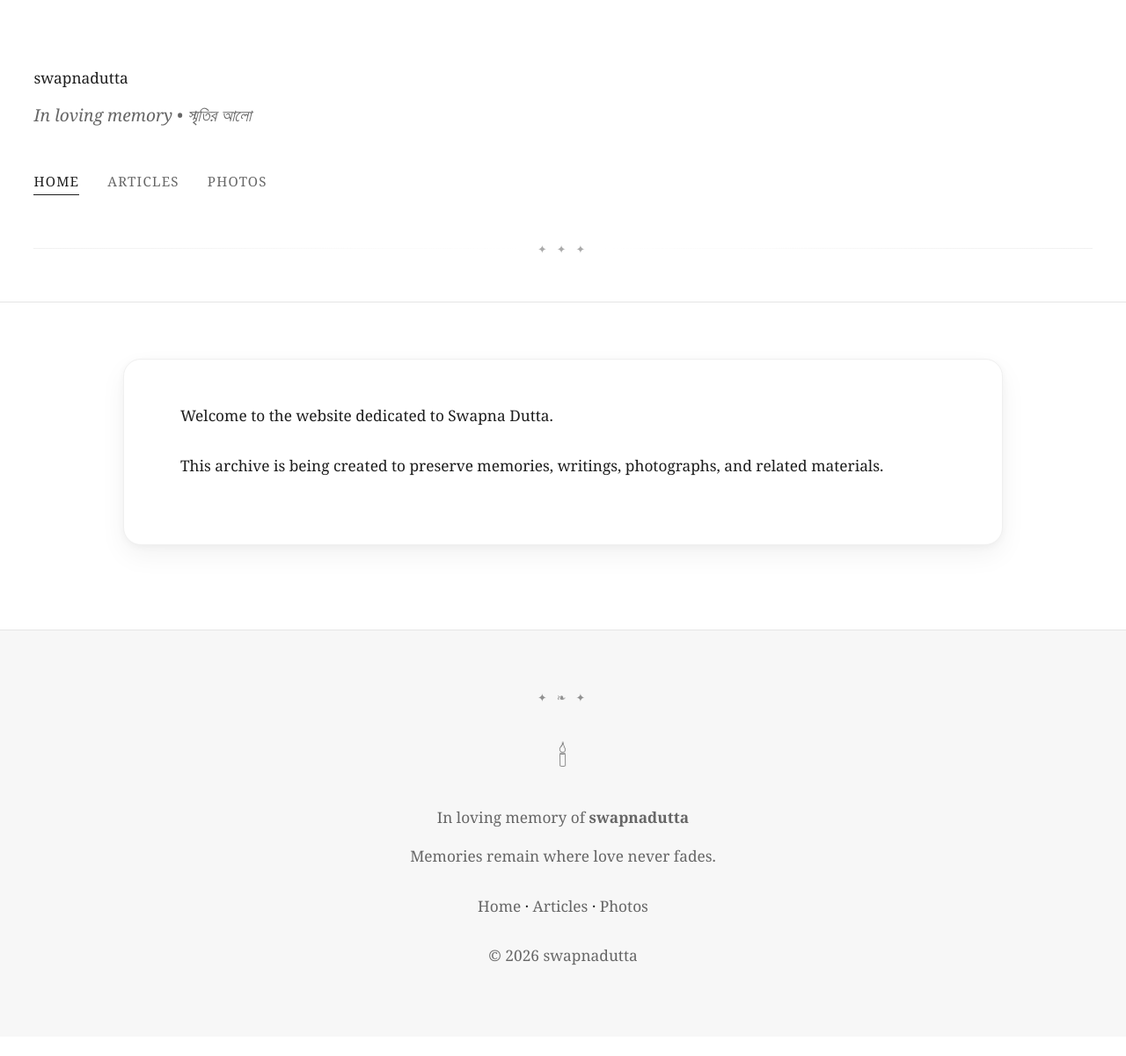
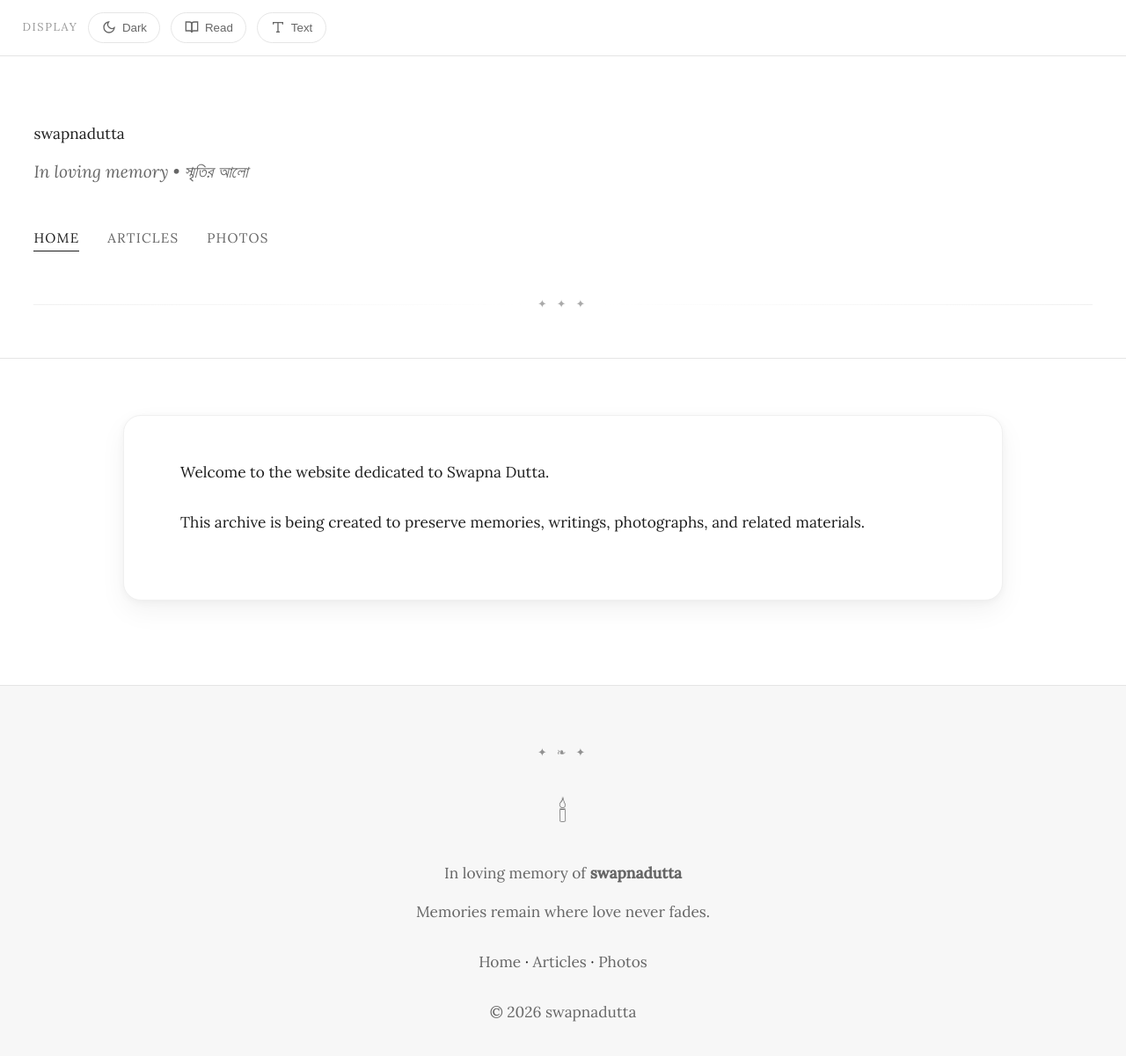
Before and after one commit to titodutta/swapnadutta, a Jekyll site: the page built from index.md, in a window 1280 px wide and 1243 px high. Shown: the top 1201 px of the window at 88% size. Built offline with Jekyll 4.4.1, drawn with Linux system fonts in a browser that asks for light colours; some web fonts are replaced.

Commit message:
Update default.html

```diff
--- a/_layouts/default.html
+++ b/_layouts/default.html
@@ -1,50 +1,130 @@
-<!-- _layouts/default.html -->
 <!DOCTYPE html>
-<html lang="{{ page.lang | default: 'en' }}">
-
+<html lang="{{ page.lang | default: 'en' }}" data-theme="light" data-mode="reading-off">
 <head>
   <meta charset="UTF-8">
   <meta name="viewport" content="width=device-width, initial-scale=1">
+  <meta name="description" content="{{ page.description | default: site.description }}">
+  <title>{% if page.title %}{{ page.title }} — {{ site.title }}{% else %}{{ site.title }}{% endif %}</title>
 
-  <title>
-    {% if page.title %}
-      {{ page.title }} | {{ site.title }}
-    {% else %}
-      {{ site.title }}
-    {% endif %}
-  </title>
-
-  {% if page.description %}
-  <meta name="description" content="{{ page.description | escape }}">
-  {% endif %}
-
-  <link rel="stylesheet" href="{{ '/assets/css/global.css' | relative_url }}">
-
+  <!-- Preconnect for performance -->
   <link rel="preconnect" href="https://fonts.googleapis.com">
   <link rel="preconnect" href="https://fonts.gstatic.com" crossorigin>
 
-  <link href="https://fonts.googleapis.com/css2?family=Inter:wght@400;500;600;700&family=Noto+Serif:wght@400;500;600;700&display=swap" rel="stylesheet">
+  <!-- Typography: Cormorant Garamond (display) + Lora (body) — classical, warm, literary -->
+  <link href="https://fonts.googleapis.com/css2?family=Cormorant+Garamond:ital,wght@0,300;0,400;0,500;0,600;1,300;1,400;1,500&family=Lora:ital,wght@0,400;0,500;1,400;1,500&family=Cormorant+SC:wght@300;400;500&display=swap" rel="stylesheet">
+
+  <link rel="stylesheet" href="/assets/css/global.css">
+
+  <!-- Theme color for mobile browsers -->
+  <meta name="theme-color" content="#f5f0e8">
 </head>
 
 <body>
+  <!-- Skip to main content (accessibility) -->
+  <a href="#main-content" class="skip-link">Skip to main content</a>
 
-  <a class="skip-link" href="#main-content">Skip to content</a>
+  <!-- ── TOOLBAR ── accessibility + mode toggles -->
+  <div class="toolbar" role="toolbar" aria-label="Accessibility and display options">
+    <div class="toolbar-inner">
+      <span class="toolbar-label">Display</span>
 
+      <button
+        class="toolbar-btn"
+        id="btn-dark-mode"
+        aria-label="Toggle dark mode"
+        aria-pressed="false"
+        title="Dark mode"
+        onclick="toggleDarkMode()"
+      >
+        <svg width="16" height="16" viewBox="0 0 24 24" fill="none" stroke="currentColor" stroke-width="2" aria-hidden="true">
+          <path d="M21 12.79A9 9 0 1 1 11.21 3 7 7 0 0 0 21 12.79z"/>
+        </svg>
+        <span>Dark</span>
+      </button>
+
+      <button
+        class="toolbar-btn"
+        id="btn-reading-mode"
+        aria-label="Toggle reading mode (focused, wider margins)"
+        aria-pressed="false"
+        title="Reading mode"
+        onclick="toggleReadingMode()"
+      >
+        <svg width="16" height="16" viewBox="0 0 24 24" fill="none" stroke="currentColor" stroke-width="2" aria-hidden="true">
+          <path d="M2 3h6a4 4 0 0 1 4 4v14a3 3 0 0 0-3-3H2z"/><path d="M22 3h-6a4 4 0 0 0-4 4v14a3 3 0 0 1 3-3h7z"/>
+        </svg>
+        <span>Read</span>
+      </button>
+
+      <button
+        class="toolbar-btn"
+        id="btn-font-size"
+        aria-label="Increase font size"
+        title="Larger text"
+        onclick="cycleFontSize()"
+      >
+        <svg width="16" height="16" viewBox="0 0 24 24" fill="none" stroke="currentColor" stroke-width="2" aria-hidden="true">
+          <polyline points="4 7 4 4 20 4 20 7"/><line x1="9" y1="20" x2="15" y2="20"/><line x1="12" y1="4" x2="12" y2="20"/>
+        </svg>
+        <span>Text</span>
+      </button>
+    </div>
+  </div>
+
+  <!-- ── HEADER ── -->
   {% include header.html %}
 
-  <main id="main-content" class="site-main">
-
-    <div class="container">
-
-      <article class="content-card">
-        {{ content }}
-      </article>
-
-    </div>
-
+  <!-- ── MAIN ── -->
+  <main class="container" id="main-content" tabindex="-1">
+    <article class="content-card" aria-label="Page content">
+      {{ content }}
+    </article>
   </main>
 
+  <!-- ── FOOTER ── -->
   {% include footer.html %}
 
+  <!-- ── SCRIPTS ── -->
+  <script>
+    // ─── Theme / Mode persistence ───────────────────────────────────────────
+
+    const html = document.documentElement;
+
+    function applyPrefs() {
+      const dark = localStorage.getItem('darkMode') === 'true';
+      const reading = localStorage.getItem('readingMode') === 'true';
+      const fontSize = localStorage.getItem('fontSize') || 'normal';
+
+      html.setAttribute('data-theme', dark ? 'dark' : 'light');
+      html.setAttribute('data-mode', reading ? 'reading-on' : 'reading-off');
+      html.setAttribute('data-font-size', fontSize);
+
+      document.getElementById('btn-dark-mode')?.setAttribute('aria-pressed', dark);
+      document.getElementById('btn-reading-mode')?.setAttribute('aria-pressed', reading);
+    }
+
+    function toggleDarkMode() {
+      const isDark = html.getAttribute('data-theme') === 'dark';
+      localStorage.setItem('darkMode', !isDark);
+      applyPrefs();
+    }
+
+    function toggleReadingMode() {
+      const isReading = html.getAttribute('data-mode') === 'reading-on';
+      localStorage.setItem('readingMode', !isReading);
+      applyPrefs();
+    }
+
+    const fontSizes = ['normal', 'large', 'xl'];
+    function cycleFontSize() {
+      const current = html.getAttribute('data-font-size') || 'normal';
+      const next = fontSizes[(fontSizes.indexOf(current) + 1) % fontSizes.length];
+      localStorage.setItem('fontSize', next);
+      applyPrefs();
+    }
+
+    // Apply on load (before paint to avoid flash)
+    applyPrefs();
+  </script>
 </body>
 </html>
```
